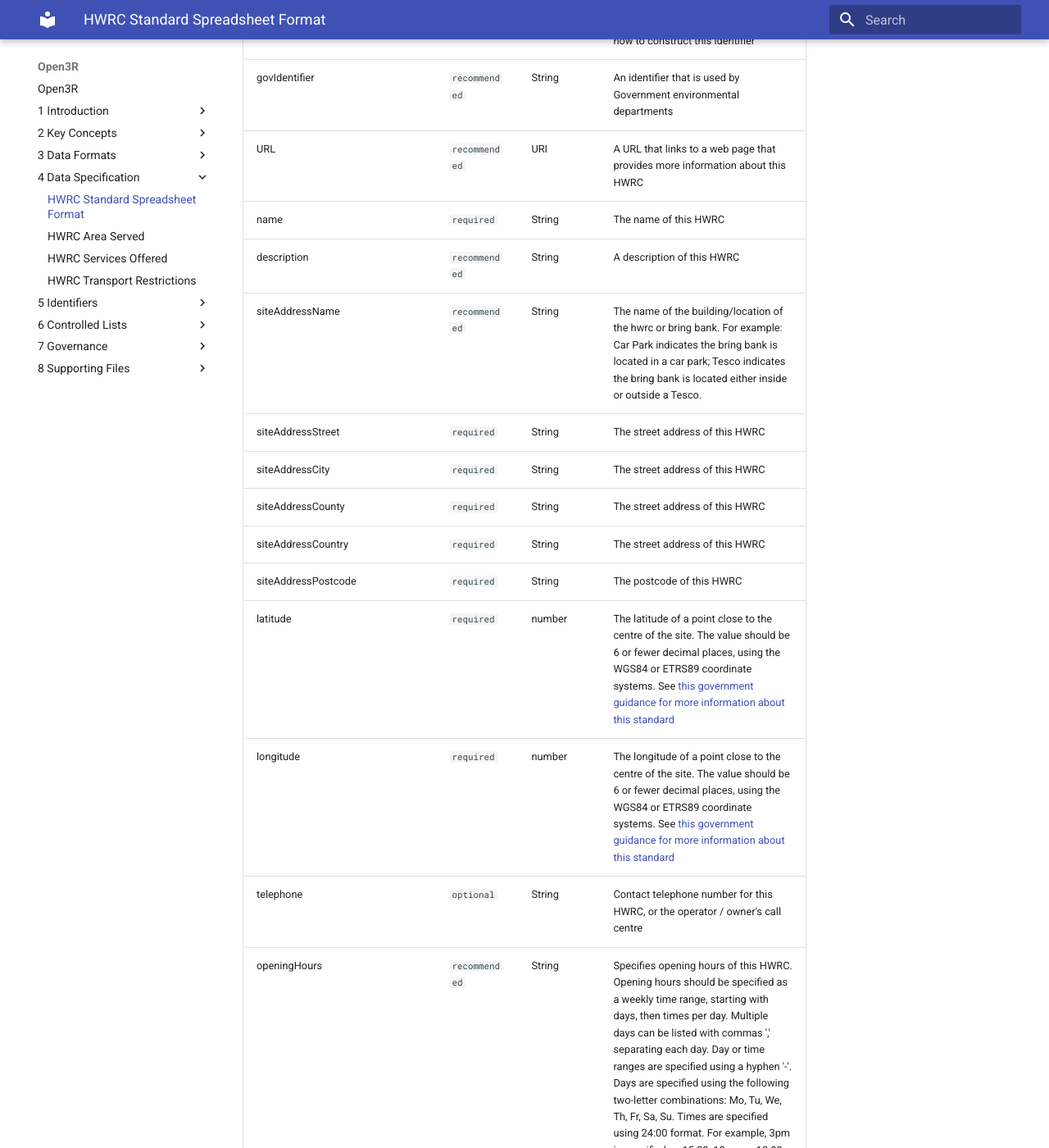
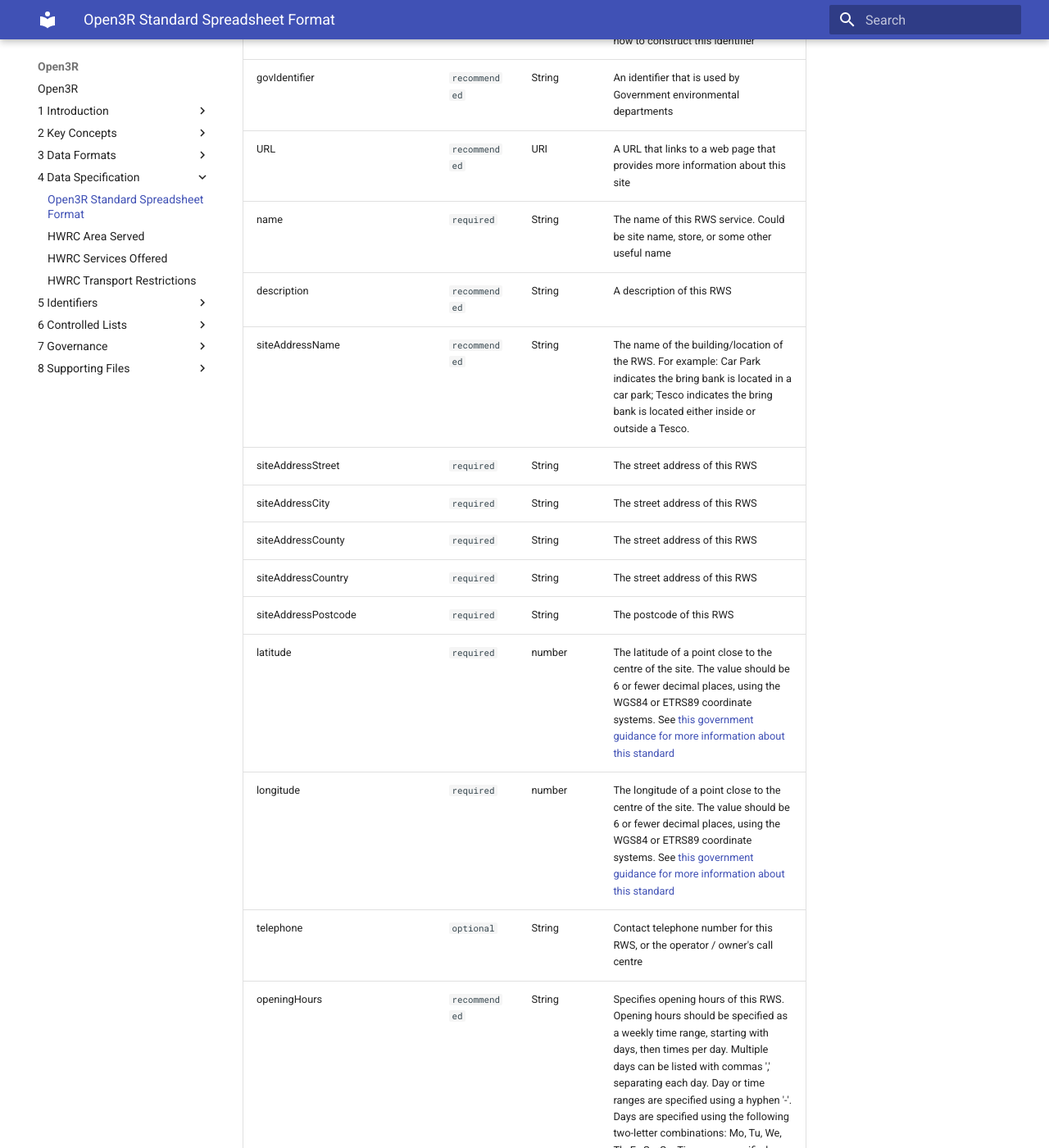
Before and after one commit to OpenDataManchester/Open3R, an MkDocs documentation site: the page built from docs/4_Data_Specification/4_1_HWRC_Main.md, in a window 1280 px wide and 1400 px high, scrolled down 415 px. Shown: the whole window at 82% size. Built offline with MkDocs 1.6.1 and Material for MkDocs 9.7.7, drawn with Linux system fonts in a browser that asks for light colours; some of the changed text lies outside the part shown.

Commit message:
Update 4_1_HWRC_Main.md
Update HWRC for broader Open3R (RWS)

```diff
--- a/docs/4_Data_Specification/4_1_HWRC_Main.md
+++ b/docs/4_Data_Specification/4_1_HWRC_Main.md
@@ -1,47 +1,47 @@
-# HWRC Standard Spreadsheet Format
+# Open3R Standard Spreadsheet Format
 
-The spreadsheet format is the simplest way to provide information about Household Waste Recycling Centres.
+The spreadsheet format is the simplest way to provide information about recycling and waste sites (RWS).
 
 The following table lists the column headings that should be used. When providing this information, you can either build your spreadsheet from scratch, or use the template provided.
 
-hwrc_main.csv
+open3R_main.csv
 
 
 |Column|Status|Format|Notes|
 |:-|:-|:-|:-|
 |identifier|`required`|String|A globally unique identifier. See identifiers section for information on how to construct this identifier|
 |govIdentifier|`recommended`|String|An identifier that is used by Government environmental departments|
-|URL|`recommended`|URI|A URL that links to a web page that provides more information about this HWRC|
-|name|`required`|String|The name of this HWRC|
-|description|`recommended`|String|A description of this HWRC|
-|siteAddressName|`recommended`|String|The name of the building/location of the hwrc or bring bank. For example: Car Park indicates the bring bank is located in a car park; Tesco indicates the bring bank is located either inside or outside a Tesco.|
-|siteAddressStreet|`required`|String|The street address of this HWRC|
-|siteAddressCity|`required`|String|The street address of this HWRC|
-|siteAddressCounty|`required`|String|The street address of this HWRC|
-|siteAddressCountry|`required`|String|The street address of this HWRC|
-|siteAddressPostcode|`required`|String|The postcode of this HWRC|
+|URL|`recommended`|URI|A URL that links to a web page that provides more information about this site|
+|name|`required`|String|The name of this RWS service. Could be site name, store, or some other useful name|
+|description|`recommended`|String|A description of this RWS|
+|siteAddressName|`recommended`|String|The name of the building/location of the RWS. For example: Car Park indicates the bring bank is located in a car park; Tesco indicates the bring bank is located either inside or outside a Tesco.|
+|siteAddressStreet|`required`|String|The street address of this RWS|
+|siteAddressCity|`required`|String|The street address of this RWS|
+|siteAddressCounty|`required`|String|The street address of this RWS|
+|siteAddressCountry|`required`|String|The street address of this RWS|
+|siteAddressPostcode|`required`|String|The postcode of this RWS |
 |latitude|`required`|number|The latitude of a point close to the centre of the site. The value should be 6 or fewer decimal places, using the WGS84 or ETRS89 coordinate systems. See [this government guidance for more information about this standard](https://www.gov.uk/government/publications/open-standards-for-government/exchange-of-location-point)|
 |longitude|`required`|number|The longitude of a point close to the centre of the site. The value should be 6 or fewer decimal places, using the WGS84 or ETRS89 coordinate systems. See [this government guidance for more information about this standard](https://www.gov.uk/government/publications/open-standards-for-government/exchange-of-location-point)|
-|telephone|`optional`|String|Contact telephone number for this HWRC, or the operator / owner's call centre |
-|openingHours|`recommended`|String|Specifies opening hours of this HWRC. Opening hours should be specified as a weekly time range, starting with days, then times per day. Multiple days can be listed with commas ',' separating each day. Day or time ranges are specified using a hyphen '-'. Days are specified using the following two-letter combinations: Mo, Tu, We, Th, Fr, Sa, Su. Times are specified using 24:00 format. For example, 3pm is specified as 15:00, 10am as 10:00. An example of this would be `Tu,We,Th 08:00-17:00`. Months can be specified using three-letter combinations: Jan, Feb, Mar, Apr, May, Jun, Jul, Aug, Sep, Oct, Nov, Dec. Separate months before days with a ':'. An example of this would be `Apr: 08:00-17:00`. Multiple entries should be separated by semi-colons. Winter and Summer hours can be specified as `Apr-Sep: Mo-Fr 08:00-17:00; Oct-Mar: Mo-Fr 09:00-16:00`. Specific days can also be specified following the same format as days. An example of this would be `Dec 24 10:00-12:00`. See [Open Street Map](https://wiki.openstreetmap.org/wiki/Key:opening%20hours?uselang=en-GB) for more information about date formats. While all the documentation from Open Street Map is compatible, please avoid using phrases such as but not limited to: `dawn, sunrise, dusk, sunset`.|
+|telephone|`optional`|String|Contact telephone number for this RWS, or the operator / owner's call centre |
+|openingHours|`recommended`|String|Specifies opening hours of this RWS. Opening hours should be specified as a weekly time range, starting with days, then times per day. Multiple days can be listed with commas ',' separating each day. Day or time ranges are specified using a hyphen '-'. Days are specified using the following two-letter combinations: Mo, Tu, We, Th, Fr, Sa, Su. Times are specified using 24:00 format. For example, 3pm is specified as 15:00, 10am as 10:00. An example of this would be `Tu,We,Th 08:00-17:00`. Months can be specified using three-letter combinations: Jan, Feb, Mar, Apr, May, Jun, Jul, Aug, Sep, Oct, Nov, Dec. Separate months before days with a ':'. An example of this would be `Apr: 08:00-17:00`. Multiple entries should be separated by semi-colons. Winter and Summer hours can be specified as `Apr-Sep: Mo-Fr 08:00-17:00; Oct-Mar: Mo-Fr 09:00-16:00`. Specific days can also be specified following the same format as days. An example of this would be `Dec 24 10:00-12:00`. See [Open Street Map](https://wiki.openstreetmap.org/wiki/Key:opening%20hours?uselang=en-GB) for more information about date formats. While all the documentation from Open Street Map is compatible, please avoid using phrases such as but not limited to: `dawn, sunrise, dusk, sunset`.|
 |openingHoursNotes|`recommended`|String|Can make notes about openingHours like: `Site may close at dusk if earlier`.|
 |openingHoursTransportRestrictions|`required`|Boolean|Do openingHours differ based on transport type (e.g., pedestrian access, small or large vehicles)?|
 |ownerID|`required`|String|An identifier from the local authorities controlled list|
-|ownerName|`required`|String|The name of the owner of the HWRC|
+|ownerName|`required`|String|The name of the owner of the RWS|
 |operatorID|`required`|String|A globally unique identifier. See identifiers section for information on how to construct this identifier |
-|operatorCompanyID|`recommended`|String|The UK Companies House identifier for this HWRC's operator|
+|operatorCompanyID|`recommended`|String|The UK Companies House identifier for this RWS's operator|
 |operatorName|`required`|String|The name of the organisation responsible for operating the site|
-|operatorAddressStreet|`recommended`|String|The street address of this HWRC's operator|
-|operatorAddressCity|`recommended`|String|The street address of this HWRC's operator|
-|operatorAddressCounty|`recommended`|String|The street address of this HWRC's operator|
-|operatorAddressCountry|`recommended`|String|The street address of this HWRC's operator|
-|operatorAddressPostcode|`recommended`|String|The postcode of this HWRC's operator|
-|dateOpened|`optional`|String|The date that this HWRC opened. Supply in format YYYY-MM-DD. If day and month are not known, then just supplying the year will suffice|
-|dateClosed|`optional`|String|The date that this HWRC closed. Supply in format YYYY-MM-DD. If day and month are not known, then just supplying the year will suffice|
+|operatorAddressStreet|`recommended`|String|The street address of this RWS's operator|
+|operatorAddressCity|`recommended`|String|The street address of this RWS's operator|
+|operatorAddressCounty|`recommended`|String|The street address of this RWS's operator|
+|operatorAddressCountry|`recommended`|String|The street address of this RWS's operator|
+|operatorAddressPostcode|`recommended`|String|The postcode of this RWS's operator|
+|dateOpened|`optional`|String|The date that this RWS opened. Supply in format YYYY-MM-DD. If day and month are not known, then just supplying the year will suffice|
+|dateClosed|`optional`|String|The date that this RWS closed. Supply in format YYYY-MM-DD. If day and month are not known, then just supplying the year will suffice|
 |areaServed|`recommended`|String|Either a semi-colon-separated list of local authorities identifiers, or a unique identifier of an area served provided in a separate csv, geoJSON or Shape file|
 |proofOfResidency|`recommended`|Boolean|Do household users of this site need to provide proof of residency to access the site?|
 |accessibilityNotes|`recommended`|String|Details of any accessibility issues at the site - eg split-level access with stairs only|
-|trade|`optional`|Boolean|Is this HWRC accessible by tradespeople?|
+|trade|`optional`|Boolean|Is this RWS accessible by tradespeople?|
 |ANPR|`recommended`|Boolean|Is automatic number plate recognition in use at the site?|
 |reuseShop|`recommended`|Boolean|Is there a reuse shop at this site?|
 |dateUpdated|`required`|String|The date that this record was last updated. Supply in format YYYY-MM-DD|
```
